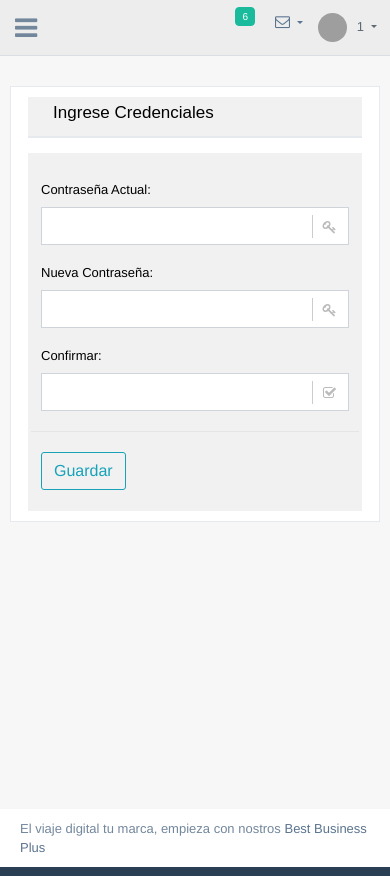
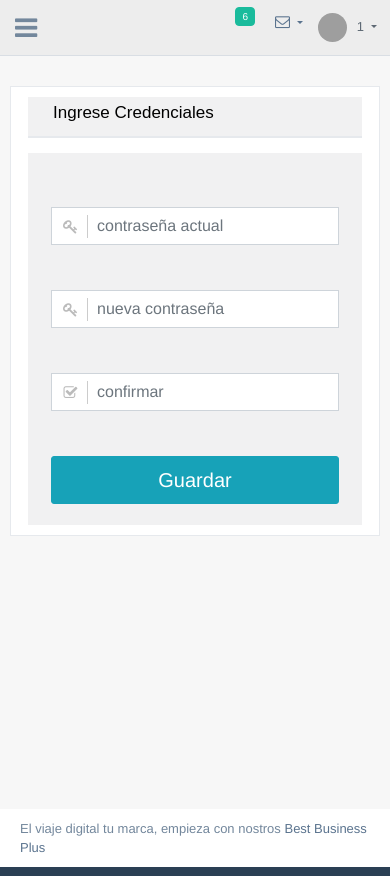
Before and after one commit to cfam1212/SoftCobPlus, a PHP site: page /seguridad/cambiarcont.php in a window 390 px wide. Run offline with PHP 8.4, Linux system fonts and the light colour scheme; the visitor is signed in with stand-in values (Sample User, id 1); grey boxes are pictures that could not be loaded.

Commit message:
contrasena1

```diff
--- a/seguridad/cambiarcont.php
+++ b/seguridad/cambiarcont.php
@@ -23,33 +23,36 @@ require_once '../dashmenu/panel_menu.php';
                 </div>
                 <div class="x_content">
                     <br />
-                    <form class="form-horizontal form-label-left">
+                    <form class="form-horizontal col-md-10 offset-md-1">
+                        <br />
                         <div class="form-group row">
-                            <label class="control-label col-md-3 col-sm-3 col-xs-3">Contraseña Actual:</label>
-                            <div class="col-md-9 col-sm-9 col-xs-9">
-                                <input type="password" id="txtcontactual" class="form-control" autocomplete="off" maxlength="50">
-                                <span class="fa fa-key form-control-feedback right" aria-hidden="true"></span>
+                            <label for="espacio" class="control-label col-md-1"></label>
+                            <div class="col-md-10 col-sm-9 col-xs-9">
+                                <input type="password" id="txtcontactual" class="form-control has-feedback-left" autocomplete="off" placeholder="contraseña actual" maxlength="50">
+                                <span class="fa fa-key form-control-feedback left" aria-hidden="true"></span>
                             </div>
                         </div>
+                        <br/>
                         <div class="form-group row">
-                            <label class="control-label col-md-3 col-sm-3 col-xs-3">Nueva Contraseña:</label>
-                            <div class="col-md-9 col-sm-9 col-xs-9">
-                                <input type="password" id="txtcontnueva" class="form-control" autocomplete="off" maxlength="50">
-                                <span class="fa fa-key form-control-feedback right" aria-hidden="true"></span>
+                            <label for="espacio" class="control-label col-md-1"></label>
+                            <div class="col-md-10 col-sm-9 col-xs-9">
+                                <input type="password" id="txtcontnueva" class="form-control has-feedback-left" placeholder="nueva contraseña" autocomplete="off" maxlength="50">
+                                <span class="fa fa-key form-control-feedback left" aria-hidden="true"></span>
                             </div>
                         </div>
+                        <br/>
                         <div class="form-group row">
-                            <label class="control-label col-md-3 col-sm-3 col-xs-3">Confirmar:</label>
-                            <div class="col-md-9 col-sm-9 col-xs-9">
-                                <input type="password" id="txtconfcont" class="form-control" autocomplete="off" maxlength="50">
-                                <span class="fa fa-check-square-o form-control-feedback right" aria-hidden="true"></span>
+                            <label for="espacio" class="control-label col-md-1"></label>
+                            <div class="col-md-10 col-sm-9 col-xs-9">
+                                <input type="password" id="txtconfcont" class="form-control has-feedback-left" placeholder="confirmar" autocomplete="off" maxlength="50">
+                                <span class="fa fa-check-square-o form-control-feedback left" aria-hidden="true"></span>
                             </div>
                         </div>
-                        <div class="ln_solid"></div>
-
+                        <br/>
                         <div class="form-group row">
-                            <div class="col-md-9 offset-md-3">
-                                <button type="button" id="btnSave" class="btn btn-outline-info">Guardar</button>
+                            <label for="espacio" class="control-label col-md-1"></label>
+                            <div class="col-md-10">
+                                <button type="button" id="btnSave" class="btn btn-info btn-lg btn-block">Guardar</button>
                             </div>
                         </div>
                     </form>
```
